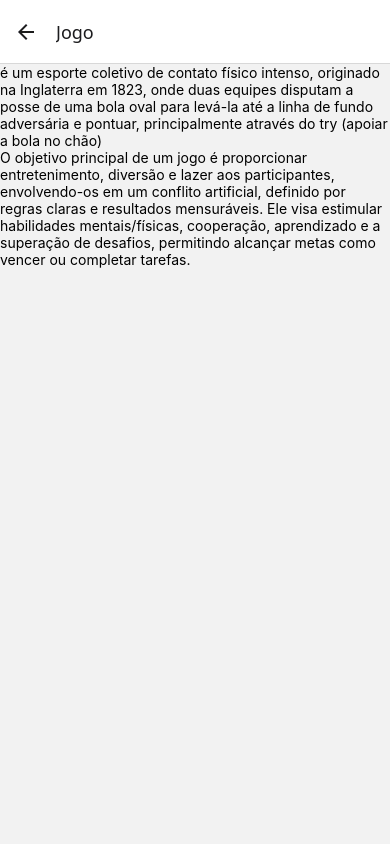
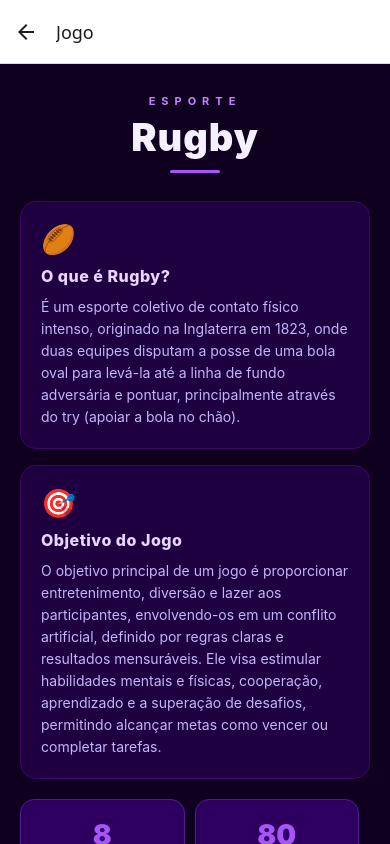
Before and after one commit to AnnaBueno1/asdsf, a React Native app in the folder asdsf/: screen /Jogo in a window 390 px wide. Built offline with nearby package versions, Linux system fonts and the light colour scheme.

Commit message:
Update Jogo.js

```diff
--- a/asdsf/components/Jogo.js
+++ b/asdsf/components/Jogo.js
@@ -1,21 +1,143 @@
-import { View, Text } from "react-native";
+import { View, Text, ScrollView, StyleSheet } from "react-native";
 
 export default function Jogo() {
   return (
-    <View>
-      <Text>é um esporte coletivo de contato físico intenso,
-        originado na Inglaterra em 1823, onde duas equipes
-        disputam a posse de uma bola oval para levá-la até
-        a linha de fundo adversária e pontuar, principalmente
-        através do try (apoiar a bola no chão)</Text>
+    <ScrollView style={styles.container} contentContainerStyle={styles.content}>
 
-      <Text>O objetivo principal de um jogo é proporcionar
-        entretenimento, diversão e lazer aos participantes,
-        envolvendo-os em um conflito artificial, definido por
-        regras claras e resultados mensuráveis. Ele visa estimular
-        habilidades mentais/físicas, cooperação, aprendizado e a
-        superação de desafios, permitindo alcançar metas como vencer
-        ou completar tarefas. </Text>
-    </View>
+      <View style={styles.header}>
+        <Text style={styles.headerSub}>ESPORTE</Text>
+        <Text style={styles.titulo}>Rugby</Text>
+        <View style={styles.divisor} />
+      </View>
+
+      <View style={styles.card}>
+        <Text style={styles.cardIcone}>🏉</Text>
+        <Text style={styles.cardTitulo}>O que é Rugby?</Text>
+        <Text style={styles.cardTexto}>
+          É um esporte coletivo de contato físico intenso, originado na Inglaterra em 1823,
+          onde duas equipes disputam a posse de uma bola oval para levá-la até a linha de
+          fundo adversária e pontuar, principalmente através do try (apoiar a bola no chão).
+        </Text>
+      </View>
+
+      <View style={styles.card}>
+        <Text style={styles.cardIcone}>🎯</Text>
+        <Text style={styles.cardTitulo}>Objetivo do Jogo</Text>
+        <Text style={styles.cardTexto}>
+          O objetivo principal de um jogo é proporcionar entretenimento, diversão e lazer
+          aos participantes, envolvendo-os em um conflito artificial, definido por regras claras
+          e resultados mensuráveis. Ele visa estimular habilidades mentais e físicas, cooperação,
+          aprendizado e a superação de desafios, permitindo alcançar metas como vencer ou
+          completar tarefas.
+        </Text>
+      </View>
+
+      <View style={styles.gridStats}>
+        <View style={styles.statItem}>
+          <Text style={styles.statNumero}>8</Text>
+          <Text style={styles.statDesc}>jogadoras por time</Text>
+        </View>
+        <View style={styles.statItem}>
+          <Text style={styles.statNumero}>80</Text>
+          <Text style={styles.statDesc}>minutos de jogo</Text>
+        </View>
+        <View style={styles.statItem}>
+          <Text style={styles.statNumero}>5</Text>
+          <Text style={styles.statDesc}>pontos por try</Text>
+        </View>
+        <View style={styles.statItem}>
+          <Text style={styles.statNumero}>1823</Text>
+          <Text style={styles.statDesc}>ano de origem</Text>
+        </View>
+      </View>
+
+    </ScrollView>
   );
 }
+
+const styles = StyleSheet.create({
+  container: {
+    flex: 1,
+    backgroundColor: '#0f0020',
+  },
+  content: {
+    padding: 20,
+    paddingBottom: 50,
+  },
+  header: {
+    alignItems: 'center',
+    marginBottom: 28,
+    marginTop: 10,
+  },
+  headerSub: {
+    fontSize: 11,
+    letterSpacing: 6,
+    color: '#c084fc',
+    fontWeight: '700',
+    marginBottom: 6,
+  },
+  titulo: {
+    fontSize: 38,
+    fontWeight: '900',
+    color: '#f5f0ff',
+    letterSpacing: 1,
+  },
+  divisor: {
+    width: 50,
+    height: 3,
+    backgroundColor: '#a855f7',
+    borderRadius: 2,
+    marginTop: 10,
+  },
+  card: {
+    backgroundColor: '#1e0040',
+    borderRadius: 16,
+    padding: 20,
+    marginBottom: 16,
+    borderWidth: 1,
+    borderColor: '#3b0764',
+  },
+  cardIcone: {
+    fontSize: 28,
+    marginBottom: 10,
+  },
+  cardTitulo: {
+    fontSize: 16,
+    fontWeight: '800',
+    color: '#e9d5ff',
+    marginBottom: 10,
+    letterSpacing: 0.5,
+  },
+  cardTexto: {
+    fontSize: 14,
+    color: '#c4b5fd',
+    lineHeight: 22,
+  },
+  gridStats: {
+    flexDirection: 'row',
+    flexWrap: 'wrap',
+    gap: 10,
+    marginTop: 4,
+  },
+  statItem: {
+    width: '47%',
+    backgroundColor: '#2d0060',
+    borderRadius: 14,
+    padding: 18,
+    alignItems: 'center',
+    borderWidth: 1,
+    borderColor: '#4c1d95',
+  },
+  statNumero: {
+    fontSize: 28,
+    fontWeight: '900',
+    color: '#a855f7',
+    marginBottom: 4,
+  },
+  statDesc: {
+    fontSize: 12,
+    color: '#a78bfa',
+    textAlign: 'center',
+    fontWeight: '600',
+  },
+});
```
